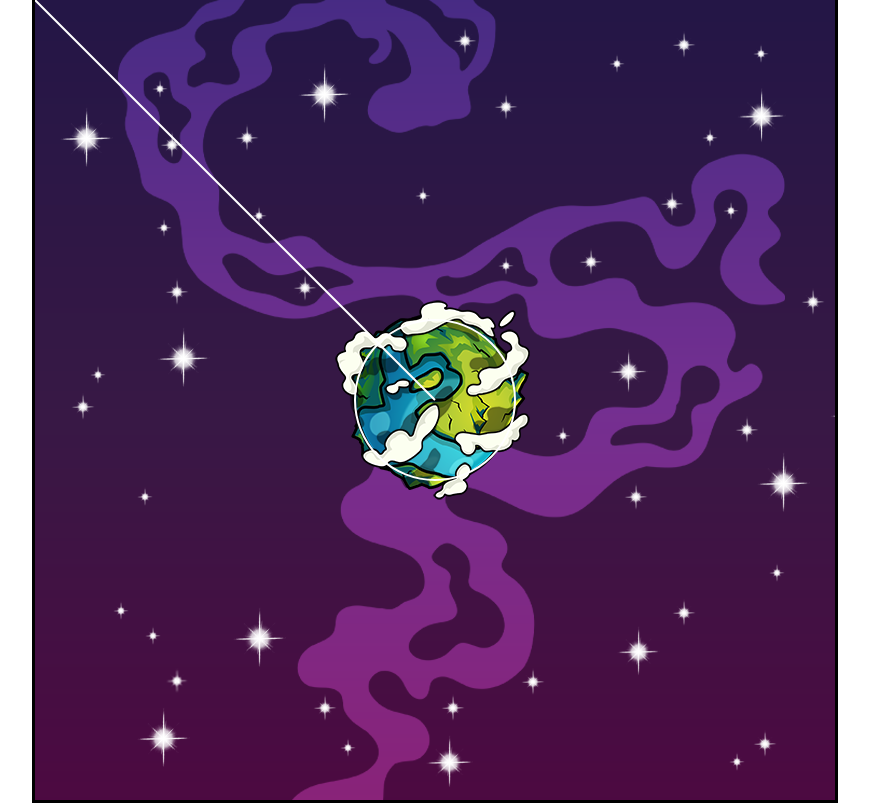
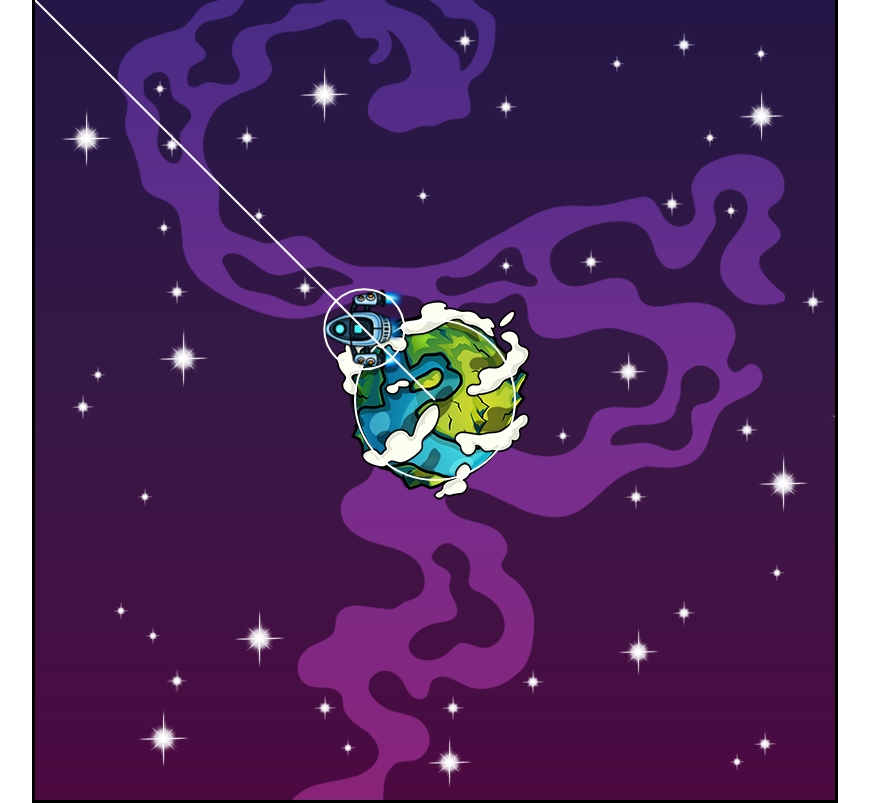
Before and after one commit to HariharPadhi1412/PlanetDefence, a plain HTML site: page index.html in a window 1280 px wide. Shown: the whole page, without its empty margins (205-1074 px from the left). Drawn offline with Linux system fonts and the light colour scheme.

Commit message:
complete the player setup

```diff
--- a/index.html
+++ b/index.html
@@ -11,6 +11,7 @@
 
     <div class="hidden">
       <img src="planet.png" id="planet" alt="" srcset="" />
+      <img src="player.png" id="player" alt="" srcset="" />
     </div>
     <script src="./index.js"></script>
   </body>
--- a/index.js
+++ b/index.js
@@ -15,6 +15,30 @@ class Planet {
   }
 }
 
+class Player {
+  constructor(game) {
+    this.game = game;
+    this.x = this.game.width * 0.5;
+    this.y = this.game.height * 0.5;
+    this.radius = 40;
+    this.img = document.getElementById("player");
+    this.aim;
+  }
+
+  draw(context) {
+    context.drawImage(this.img, this.x - this.radius, this.y - this.radius);
+    context.beginPath();
+    context.arc(this.x, this.y, this.radius, 0, Math.PI * 2);
+    context.stroke();
+  }
+
+  update() {
+    this.aim = this.game.calcAim(this.game.mouse, this.game.planet);
+    this.x = this.game.planet.x + 100 * this.aim[0];
+    this.y = this.game.planet.y + 100 * this.aim[1];
+  }
+}
+
 // Brain of the game codebase
 class Game {
   constructor(canvas) {
@@ -22,6 +46,7 @@ class Game {
     this.width = this.canvas.width;
     this.height = this.canvas.height;
     this.planet = new Planet(this);
+    this.player = new Player(this);
     this.mouse = {
       x: 0,
       y: 0,
@@ -35,10 +60,21 @@ class Game {
 
   render(context) {
     this.planet.draw(context);
+    this.player.draw(context);
+    this.player.update(context);
     context.beginPath();
     context.moveTo(this.planet.x, this.planet.y);
     context.lineTo(this.mouse.x, this.mouse.y);
     context.stroke();
+  }
+
+  calcAim(a, b) {
+    const dx = a.x - b.x;
+    const dy = a.y - b.y;
+    const distance = Math.hypot(dx, dy);
+    const aimX = dx / distance;
+    const aimY = dy / distance;
+    return [aimX, aimY, dx, dy];
   }
 }
 
```
Also changed, not shown: player.png (added).
